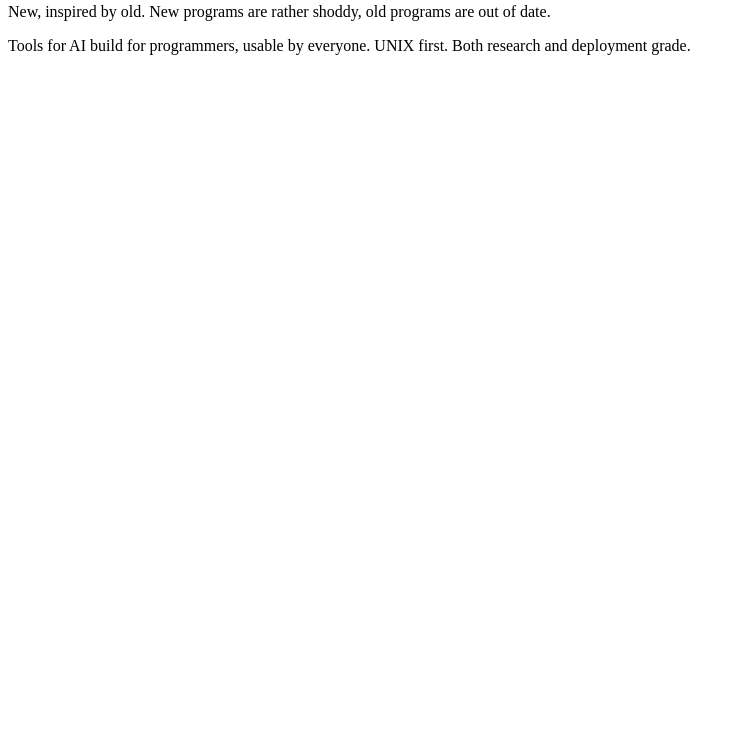
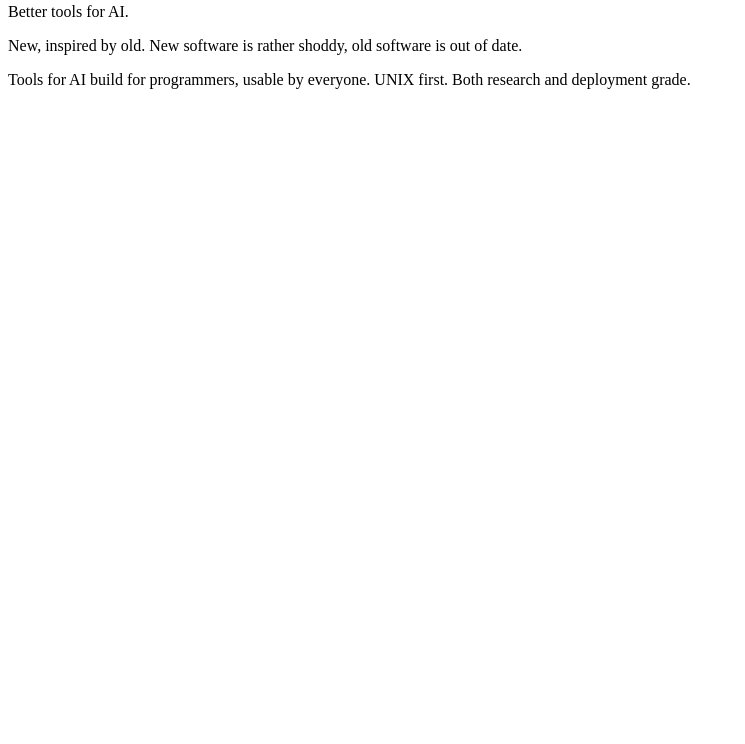
Before and after one commit to mezereum/www, a plain HTML site: page index.html in a window 1280 px wide. Shown: the part 56-800 px from the top of the page, without its empty margins (0-745 px from the left). Drawn offline with Linux system fonts and the light colour scheme.

Commit message:
Update index.html

```diff
--- a/index.html
+++ b/index.html
@@ -10,8 +10,11 @@
 
 <h3>Mezereum</h3>
 <p>
+Better tools for AI.
+</p>
+<p>
 New, inspired by old.
-New programs are rather shoddy, old programs are out of date.
+New software is rather shoddy, old software is out of date.
 </p>
 <p>
 Tools for AI build for programmers, usable by everyone.
```
